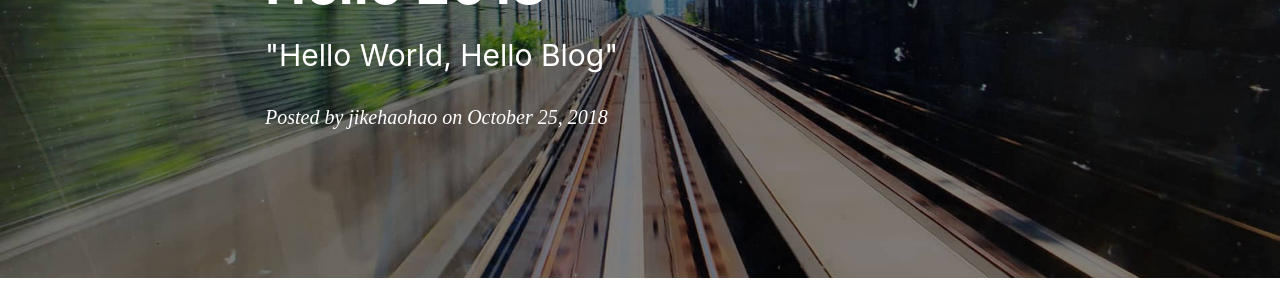
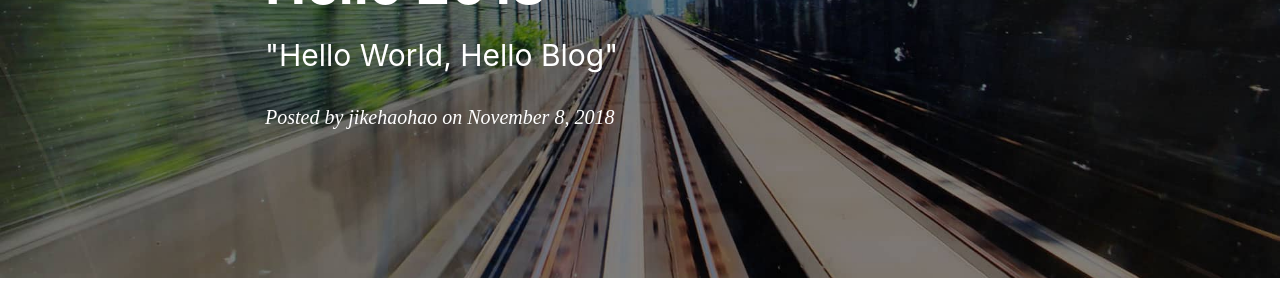
Before and after one commit to jikehaohao/jikehaohao.github.io, a Jekyll site: the page built from _posts/2018-11-08-hello-2018.markdown, in a window 1280 px wide and 900 px high. Shown: the part 245-545 px from the top of the window. Built offline with Jekyll 4.4.1, drawn with Linux system fonts in a browser that asks for light colours; nearby versions of some CDN libraries; comment, search, counter and statistics services are not loaded.

Commit message:
fetal:"修改"

```diff
--- a/_posts/2018-11-08-hello-2018.markdown
+++ b/_posts/2018-11-08-hello-2018.markdown
@@ -2,7 +2,7 @@
 layout:     post
 title:      "Hello 2018"
 subtitle:   " \"Hello World, Hello Blog\""
-date:       2018-10-25 12:00:00
+date:       2018-11-08 12:00:00
 author:     "jikehaohao"
 header-img: "img/post-bg-2015.jpg"
 catalog: true
```
